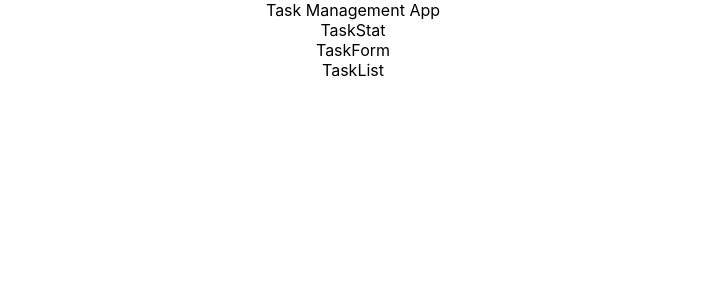
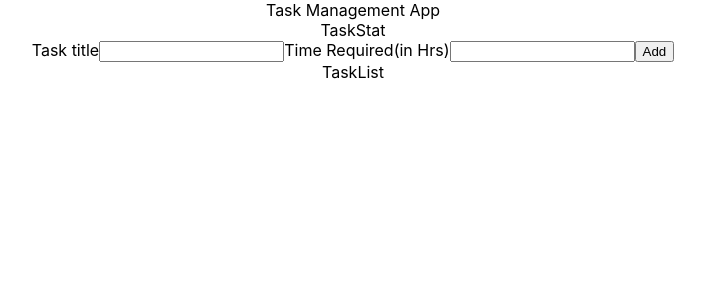
Before and after one commit to PPVphilosopher/mf-todo, a React (Create React App) app: page / in a window 1280 px wide. Shown: the top 300 px of the page, without its empty margins (287-992 px from the left). Built offline with nearby package versions, Linux system fonts and the light colour scheme.

Commit message:
feat: task form

```diff
--- a/package.json
+++ b/package.json
@@ -8,10 +8,11 @@
     "@testing-library/user-event": "^13.2.1",
     "@types/jest": "^27.0.1",
     "@types/node": "^16.7.13",
-    "@types/react": "^18.0.0",
-    "@types/react-dom": "^18.0.0",
+    "@types/react": "^18.2.73",
+    "@types/react-dom": "^18.2.23",
     "react": "^18.2.0",
     "react-dom": "^18.2.0",
+    "react-hook-form": "^7.51.2",
     "react-scripts": "5.0.1",
     "sass": "^1.72.0",
     "typescript": "^4.4.2",
--- a/src/App.tsx
+++ b/src/App.tsx
@@ -1,12 +1,15 @@
 import './App.scss'
 import { TaskForm, TaskList, TaskStat } from './components'
+import { useTaskList } from './hooks'
 
 export const App = () => {
+  const { addTask } = useTaskList()
+
   return (
     <div className='App'>
       Task Management App
       <TaskStat />
-      <TaskForm />
+      <TaskForm addTask={addTask} />
       <TaskList />
     </div>
   )
--- a/src/components/TaskForm/TaskForm.tsx
+++ b/src/components/TaskForm/TaskForm.tsx
@@ -1,5 +1,49 @@
+import { SubmitHandler, useForm } from 'react-hook-form'
+import { Task } from '../../helpers'
 import './style.scss'
 
-export const TaskForm = () => {
-  return <div className='TaskForm'>TaskForm</div>
+type Inputs = Omit<Task, 'id'>
+
+type Props = {
+  addTask: (title: string, time: number) => void
 }
+
+export const TaskForm = ({ addTask }: Props) => {
+  const {
+    register,
+    handleSubmit,
+    formState: { errors },
+    reset,
+  } = useForm<Inputs>()
+
+  const onSubmit: SubmitHandler<Inputs> = (data) => {
+    const { title, time } = data
+    addTask(title.trim(), +time)
+    reset()
+  }
+
+  return (
+    <div className='TaskForm'>
+      <form onSubmit={handleSubmit(onSubmit)}>
+        <label>
+          Task title
+          <input
+            {...register('title', { required: true, pattern: /[^\s]+/ })}
+          />
+          {errors.title && <span>invalid title</span>}
+        </label>
+
+        <label>
+          Time Required(in Hrs)
+          <input
+            type='number'
+            {...register('time', { required: true, min: 1 })}
+          />
+          {errors.time && <span>invalid time</span>}
+        </label>
+
+        <input type='submit' value='Add' />
+      </form>
+    </div>
+  )
+}
--- a/src/helpers/types.ts
+++ b/src/helpers/types.ts
@@ -1,5 +1,5 @@
 export type Task = {
-  id: number
+  id: string
   title: string
   time: number // hour
 }
--- a/src/hooks/useTaskList.ts
+++ b/src/hooks/useTaskList.ts
@@ -13,7 +13,24 @@ export const useTaskList = () => {
     } catch (_) {}
   }, [])
 
+  const updateList = (newList: Task[]) => {
+    setList(newList)
+    localStorage.setItem(STORAGE_KEY, JSON.stringify(newList))
+  }
+
+  const addTask = (title: string, time: number) => {
+    updateList([
+      ...list,
+      {
+        id: crypto.randomUUID(),
+        title,
+        time,
+      },
+    ])
+  }
+
   return {
     list,
+    addTask,
   }
 }
```
Also changed, not shown: 1 other file (tests, documents, lock files or other folders).
